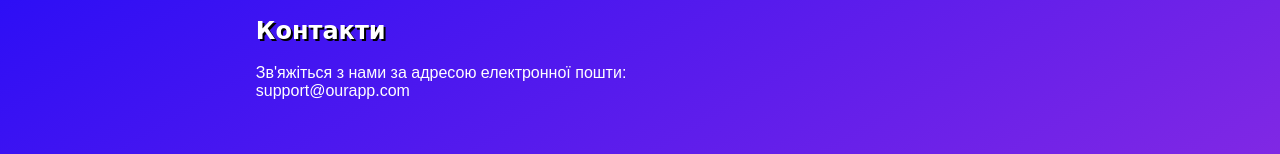
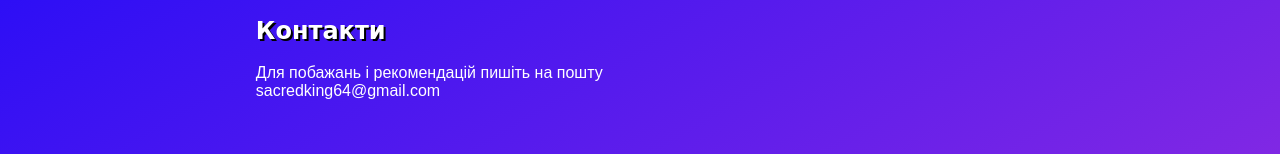
Before and after one commit to VoinBoria/SmartCoin-Site, a plain HTML site: page index.html in a window 1280 px wide. Shown: the part 493-647 px from the top of the page. Drawn offline with Linux system fonts and the light colour scheme; files that its build step writes are made by us from their sources; files whose address does not match are found by name.

Commit message:
Update index.html

```diff
--- a/index.html
+++ b/index.html
@@ -31,7 +31,7 @@
 
             <section id="contact">
                 <h2>Контакти</h2>
-                <p>Зв'яжіться з нами за адресою електронної пошти: support@ourapp.com</p>
+                <p>Для побажань і рекомендацій пишіть на пошту sacredking64@gmail.com</p>
             </section>
         </div>
         <div class="phone-container">
```
